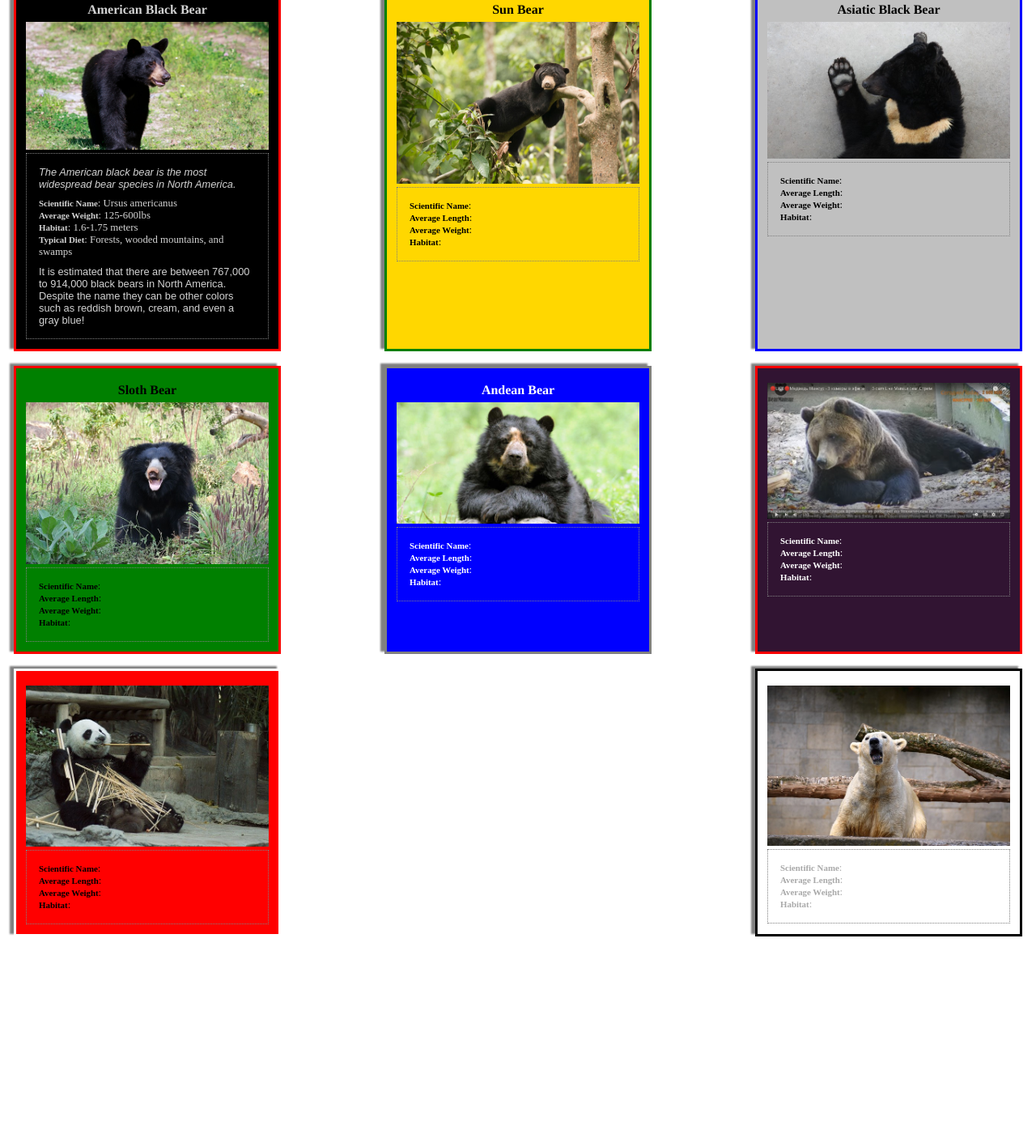
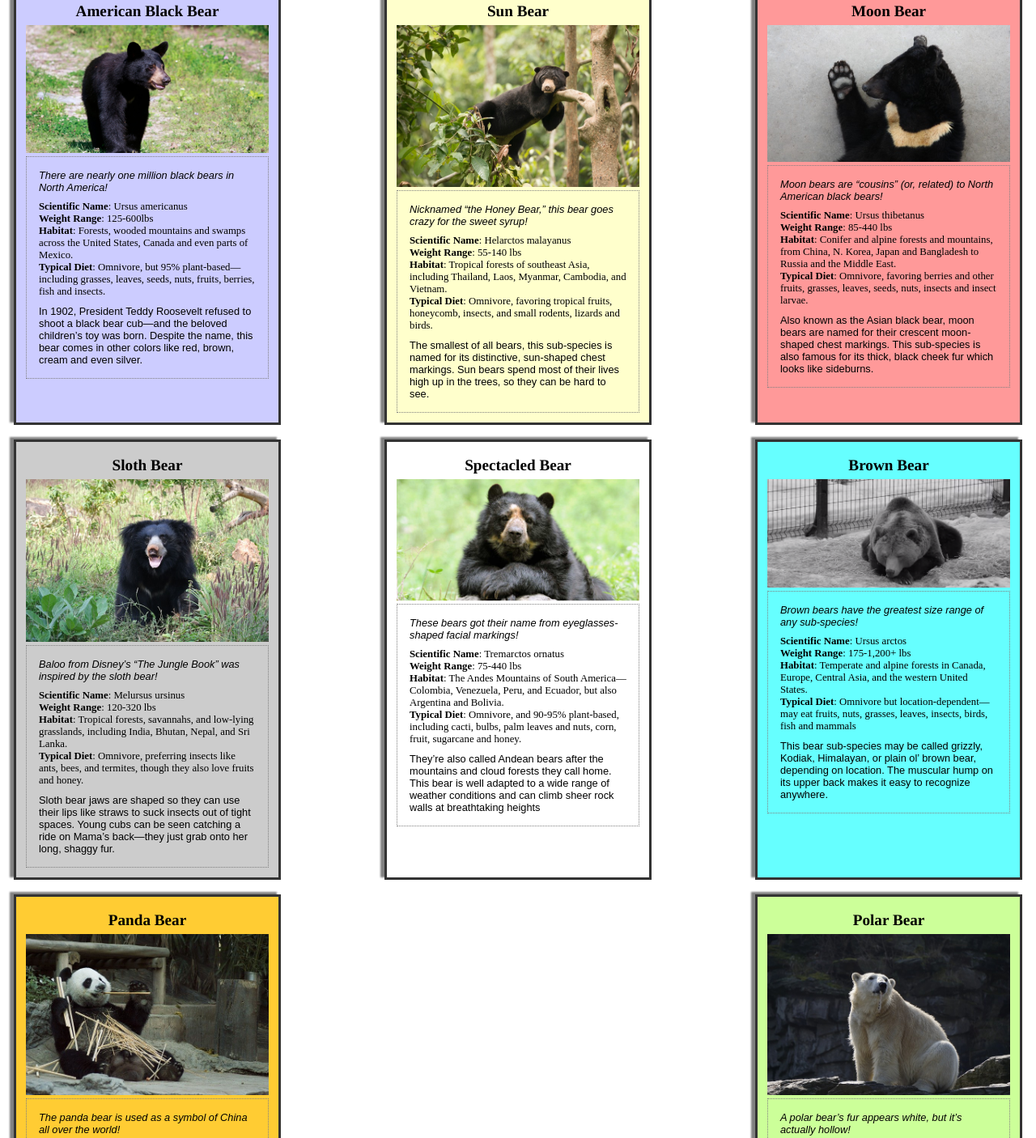
Before and after one commit to jonas-bird/accenture-itpnd-animal-card, a plain HTML site: page animal-trading-cards-master/card.html in a window 1280 px wide. Shown: the part 35-1441 px from the top of the page at 81% size. Before the commit the page ends 1209 px from the top, so only its background shows below. Drawn offline with Linux system fonts and the light colour scheme.

Commit message:
Almost done!
Delete unused images
Modify card.html to contain final copy. Add alt text to images
Modify styles.css to fix colors and text size

```diff
--- a/animal-trading-cards-master/card.html
+++ b/animal-trading-cards-master/card.html
@@ -11,117 +11,118 @@
 
 	  <div class="card blackbear">
 		<h3 class="card-name">American Black Bear</h3>
-		<img src="blackbear.jpg" alt="black bear in woods">
+		<img src="blackbear.jpg" alt="black bear walking in field">
 		<div class="card-text">
-			<p class="quick-fact">The American black bear is the most widespread bear species in North America.</p>
+			<p class="quick-fact">There are nearly one million black bears in North America!</p>
 			<ul>
 				<li><span class="fact-labels">Scientific Name</span>: Ursus americanus</li>
-				<li><span class="fact-labels">Average Weight</span>: 125-600lbs</li>
-				<li><span class="fact-labels">Habitat</span>: 1.6-1.75 meters</li>
-				<li><span class="fact-labels">Typical Diet</span>:  Forests, wooded mountains, and swamps </li>
+				<li><span class="fact-labels">Weight Range</span>: 125-600lbs</li>
+				<li><span class="fact-labels">Habitat</span>: Forests, wooded mountains and swamps across the United States, Canada and even parts of Mexico.</li>
+				<li><span class="fact-labels">Typical Diet</span>:  Omnivore, but 95% plant-based—including grasses, leaves, seeds, nuts, fruits, berries, fish and insects. </li>
 			</ul>
-			<p> It is estimated that there are between 767,000 to 914,000 black bears in North America. Despite the name they can be other colors such as reddish brown, cream, and even a gray blue!</p>
+			<p>In 1902, President Teddy Roosevelt refused to shoot a black bear cub—and the beloved children’s toy was born. Despite the name, this bear comes in other colors like red, brown, cream and even silver.</p>
 		</div>
 	  </div> <!--end card -->
 	<div class="card sunbear">
 		<h3 class="card-name">Sun Bear</h3>
-		<img src="./sun-bear.jpg" alt="A sun bear standing on a fallen tree">
+		<img src="./sun-bear.jpg" alt="A sun bear in a tree">
 		<div class="card-text">
-			<p class="quick-fact"></p>
+			<p class="quick-fact">Nicknamed “the Honey Bear,” this bear goes crazy for the sweet syrup!</p>
 			<ul>
-				<li><span class="fact-labels">Scientific Name</span>:</li>
-				<li><span class="fact-labels">Average Length</span>: </li>
-				<li><span class="fact-labels">Average Weight</span>: </li>
-				<li><span class="fact-labels">Habitat</span>: </li>
+				<li><span class="fact-labels">Scientific Name</span>: Helarctos malayanus</li>
+				<li><span class="fact-labels">Weight Range</span>: 55-140 lbs</li>
+				<li><span class="fact-labels">Habitat</span>: Tropical forests of southeast Asia, including Thailand, Laos, Myanmar, Cambodia, and Vietnam.</li>
+				<li><span class="fact-labels">Typical Diet</span>: Omnivore, favoring tropical fruits, honeycomb, insects, and small rodents, lizards and birds.</li>
 			</ul>
-			<p> </p>
+			<p>The smallest of all bears, this sub-species is named for its distinctive, sun-shaped chest markings. Sun bears spend most of their lives high up in the trees, so they can be hard to see.</p>
 		</div>
 	  </div> <!--end card -->
 <div class="card moonbear">
-		<h3 class="card-name">Asiatic Black Bear</h3>
+		<h3 class="card-name">Moon Bear</h3>
 		<img src="moonbear.jpg" alt="Asiatic black bear with paw raised">
 		<div class="card-text">
-			<p class="quick-fact"></p>
+			<p class="quick-fact">Moon bears are “cousins” (or, related) to North American black bears!</p>
 			<ul>
-				<li><span class="fact-labels">Scientific Name</span>:</li>
-				<li><span class="fact-labels">Average Length</span>: </li>
-				<li><span class="fact-labels">Average Weight</span>: </li>
-				<li><span class="fact-labels">Habitat</span>: </li>
+				<li><span class="fact-labels">Scientific Name</span>: Ursus thibetanus</li>
+				<li><span class="fact-labels">Weight Range</span>: 85-440 lbs</li>
+				<li><span class="fact-labels">Habitat</span>: Conifer and alpine forests and mountains, from China, N. Korea, Japan and Bangladesh to Russia and the Middle East.</li>
+				<li><span class="fact-labels">Typical Diet</span>: Omnivore, favoring berries and other fruits, grasses, leaves, seeds, nuts, insects and insect larvae.</li>
 			</ul>
-			<p> </p>
+			<p> Also known as the Asian black bear, moon bears are named for their crescent moon-shaped chest markings. This sub-species is also famous for its thick, black cheek fur which looks like sideburns.</p>
 		</div>
 	  </div> <!--end card -->
   <div class="card slothbear">
 		<h3 class="card-name">Sloth Bear</h3>
-		<img src="sloth-bear.jpg" alt="Bear in vegitation">
+		<img src="sloth-bear.jpg" alt="Sloth bear in vegitation">
 		<div class="card-text">
-			<p class="quick-fact"></p>
+			<p class="quick-fact">Baloo from Disney’s “The Jungle Book” was inspired by the sloth bear!</p>
 			<ul>
-				<li><span class="fact-labels">Scientific Name</span>:</li>
-				<li><span class="fact-labels">Average Length</span>: </li>
-				<li><span class="fact-labels">Average Weight</span>: </li>
-				<li><span class="fact-labels">Habitat</span>: </li>
+				<li><span class="fact-labels">Scientific Name</span>: Melursus ursinus
+</li>
+				<li><span class="fact-labels">Weight Range</span>: 120-320 lbs</li>
+				<li><span class="fact-labels">Habitat</span>: Tropical forests, savannahs, and low-lying grasslands, including India, Bhutan, Nepal, and Sri Lanka.</li>
+				<li><span class="fact-labels">Typical Diet</span>: Omnivore, preferring insects like ants, bees, and termites, though they also love fruits and honey.</li>
 			</ul>
-			<p> </p>
+			<p> Sloth bear jaws are shaped so they can use their lips like straws to suck insects out of tight spaces. Young cubs can be seen catching a ride on Mama’s back—they just grab onto her long, shaggy fur.</p>
 		</div>
 	  </div> <!--end card -->
   <div class="card andeanbear">
-		<h3 class="card-name">Andean Bear</h3>
-		<img src="andeanbear.jpg" alt="Andean bear sitting on uneven ground">
+		<h3 class="card-name">Spectacled Bear</h3>
+		<img src="andeanbear.jpg" alt="Andean bear sitting with crossed paws">
 		<div class="card-text">
-			<p class="quick-fact"></p>
+			<p class="quick-fact">These bears got their name from eyeglasses-shaped facial markings!</p>
 			<ul>
-				<li><span class="fact-labels">Scientific Name</span>:</li>
-				<li><span class="fact-labels">Average Length</span>: </li>
-				<li><span class="fact-labels">Average Weight</span>: </li>
-				<li><span class="fact-labels">Habitat</span>: </li>
+				<li><span class="fact-labels">Scientific Name</span>: Tremarctos ornatus</li>
+				<li><span class="fact-labels">Weight Range</span>: 75-440 lbs</li>
+				<li><span class="fact-labels">Habitat</span>: The Andes Mountains of South America—Colombia, Venezuela, Peru, and Ecuador, but also Argentina and Bolivia.</li>
+				<li><span class="fact-labels">Typical Diet</span>: Omnivore, and 90-95% plant-based, including cacti, bulbs, palm leaves and nuts, corn, fruit, sugarcane and honey.</li>
 			</ul>
-			<p> </p>
+			<p>They’re also called Andean bears after the mountains and cloud forests they call home. This bear is well adapted to a wide range of weather conditions and can climb sheer rock walls at breathtaking heights</p>
 		</div>
 	  </div> <!--end card -->
 
 <div class="card brownbear">
-		<h3 class="card-name"></h3>
-		<img src="mansurbear.png" alt="">
+		<h3 class="card-name">Brown Bear</h3>
+		<img src="brownbear.png" alt="A brown bear resting">
 		<div class="card-text">
-			<p class="quick-fact"></p>
+			<p class="quick-fact">Brown bears have the greatest size range of any sub-species!</p>
 			<ul>
-				<li><span class="fact-labels">Scientific Name</span>:</li>
-				<li><span class="fact-labels">Average Length</span>: </li>
-				<li><span class="fact-labels">Average Weight</span>: </li>
-				<li><span class="fact-labels">Habitat</span>: </li>
+				<li><span class="fact-labels">Scientific Name</span>: Ursus arctos</li>
+				<li><span class="fact-labels">Weight Range</span>: 175-1,200+ lbs</li>
+				<li><span class="fact-labels">Habitat</span>: Temperate and alpine forests in Canada, Europe, Central Asia, and the western United States.</li>
+				<li><span class="fact-labels">Typical Diet</span>: Omnivore but location-dependent—may eat fruits, nuts, grasses, leaves, insects, birds, fish and mammals</li>
 			</ul>
-			<p> </p>
+			<p>This bear sub-species may be called grizzly, Kodiak, Himalayan, or plain ol’ brown bear, depending on location. The muscular hump on its upper back makes it easy to recognize anywhere.</p>
 		</div>
 	  </div> <!--end card -->
 
 <div class="card panda">
-		<h3 class="card-name"></h3>
-		<img src="panda.jpg" alt="">
+		<h3 class="card-name">Panda Bear</h3>
+		<img src="panda.jpg" alt="A panda eating bamboo">
 		<div class="card-text">
-			<p class="quick-fact"></p>
+			<p class="quick-fact">The panda bear is used as a symbol of China all over the world!</p>
 			<ul>
-				<li><span class="fact-labels">Scientific Name</span>:</li>
-				<li><span class="fact-labels">Average Length</span>: </li>
-				<li><span class="fact-labels">Average Weight</span>: </li>
-				<li><span class="fact-labels">Habitat</span>: </li>
+				<li><span class="fact-labels">Scientific Name</span>: Ailuropoda melanoleuca</li>
+				<li><span class="fact-labels">Weight Range</span>: 220-230 lbs</li>
+				<li><span class="fact-labels">Habitat</span>: Mountain ranges in select parts of China; a large percentage of pandas today live in captivity.</li>
+				<li><span class="fact-labels">Typical Diet</span>: Vegetarian, mostly bamboo—although in captivity, its diet may be more varied.</li>
 			</ul>
-			<p> </p>
+			<p> Also called “giant panda” to distinguish it from the unrelated red panda, this sub-species of bear is highly endangered. On a happier note, lots of research is devoted to helping pandas survive and thrive.</p>
 		</div>
 	  </div> <!--end card -->
 
 <div class="card polarbear">
-		<h3 class="card-name"></h3>
-		<img src="polarbear.jpg" alt="">
+		<h3 class="card-name">Polar Bear</h3>
+		<img src="icebear.jpg" alt="A polar bear playing with a stick">
 		<div class="card-text">
-			<p class="quick-fact"></p>
+			<p class="quick-fact">A polar bear’s fur appears white, but it’s actually hollow!</p>
 			<ul>
-				<li><span class="fact-labels">Scientific Name</span>:</li>
-				<li><span class="fact-labels">Average Length</span>: </li>
-				<li><span class="fact-labels">Average Weight</span>: </li>
-				<li><span class="fact-labels">Habitat</span>: </li>
+				<li><span class="fact-labels">Scientific Name</span>: Ursus maritimus</li>
+				<li><span class="fact-labels">Weight Range</span>: 350-1,500+ lbs</li>
+				<li><span class="fact-labels">Habitat</span>: Sea ice, tundra, and oceanic territory within the Arctic Circle, including Alaska, Canada, and Russia.</li>
+				<li><span class="fact-labels">Typical Diet</span>: Mostly carnivorous, such as seals, fish, whales, and walrus carcasses; also, eggs, grass and berries.</li>
 			</ul>
-			<p> </p>
+			<p> The polar bear is the largest sub-species of bear in the world. Since they’re excellent swimmers, averaging 80+ miles per day, they’re also considered one of the largest marine mammals on Earth.</p>
 		</div>
 	  </div> <!--end card -->
 
--- a/animal-trading-cards-master/styles.css
+++ b/animal-trading-cards-master/styles.css
@@ -9,7 +9,7 @@
 
 .card {
 	width: 300px;
-	border: 3px solid black;
+	border: 3px solid #333;
 	padding: 12px;
 	margin: 9px;
 	box-shadow: -5px -3px 2px gray;
@@ -22,11 +22,11 @@ p {
 	font-size: .8em;
 }
 
-h3 {
+.card-name {
 	margin: 6px;
 	font-family: Times, "Times New Roman", Georgia, serif;
 	text-align: center;
-	font-size: 1em;
+	font-size: 1.2em;
 }
 .card-text {
 	border: 1px dotted gray;
@@ -39,7 +39,7 @@ h3 {
 
 .fact-labels {
 	font-weight: bold;
-	font-size: 0.85em;
+	font-size: 1em;
 }
 
 ul {
@@ -56,51 +56,43 @@ img {
 	width: 300px;
 }
 .card.blackbear {
-	color: lightgray;
-	background-color: black;
-	border-color: red;
+	color: black;
+	background-color: #ccf;
 }
 
 .card.sunbear {
 	color: black;
-	background-color: gold;
-	border-color: green;
+	background-color: #ffc;
 }
 
 .card.moonbear {
 	color: black;
-	background-color: silver;
-	border-color: blue;
+	background-color: #f99;
 }
 
 .card.slothbear {
 	color: black;
-	background-color: green;
-	border-color: red;
+	background-color: #ccc;
 }
 
 .card.andeanbear {
-	color: white;
-	background-color: blue;
-	border-color: gray;
+	color: black;
+	background-color: #fff;
 }
 
 .card.brownbear
 {
-	color: white;
-	background-color: #311432;
-	border-color: red;
+	color: black;
+	background-color: #6ff;
 
 }
 
 .card.panda {
 	color: black;
-	background-color: red;
-	border-color: white;
+	background-color: #fc3;
 }
 
 .card.polarbear {
-	color: darkgray;
-	background-color: white;
-	border-color: black;
+	color: black;
+	background-color: #cf9;
 }
```
Also changed, not shown: animal-trading-cards-master/american-black-bear-g79ada5567_640.jpg (deleted), animal-trading-cards-master/black-bear.jpg (deleted), animal-trading-cards-master/brown-bear.jpg (deleted), animal-trading-cards-master/brownbear.png (added), animal-trading-cards-master/grizzlybear.jpg (deleted), animal-trading-cards-master/icebear.jpg (added), animal-trading-cards-master/mansurbear.png (deleted), animal-trading-cards-master/polarbear-bak.jpg (renamed from animal-trading-cards-master/polarbear.jpg), animal-trading-cards-master/sunbear.jpg (deleted), 1 other file.
